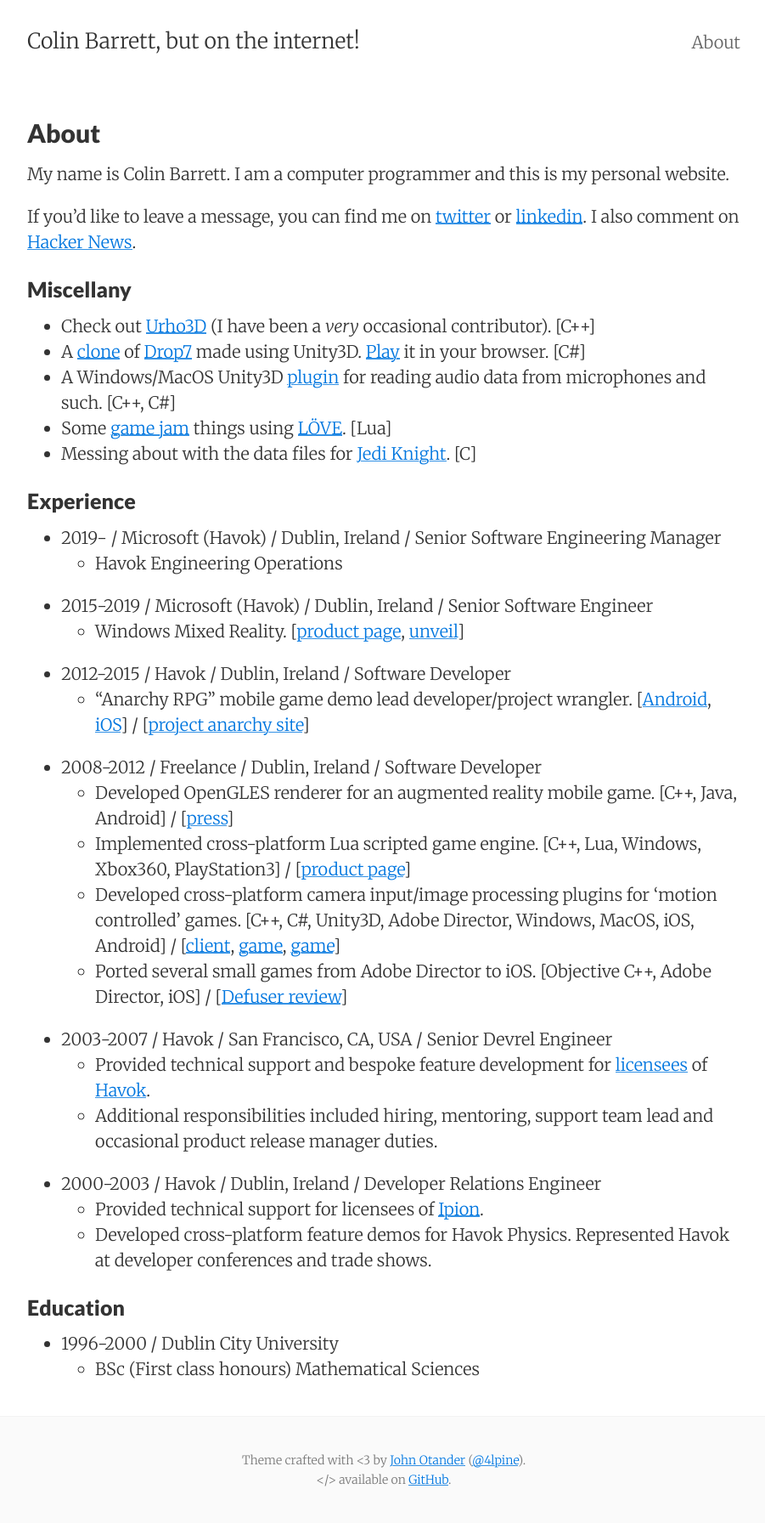
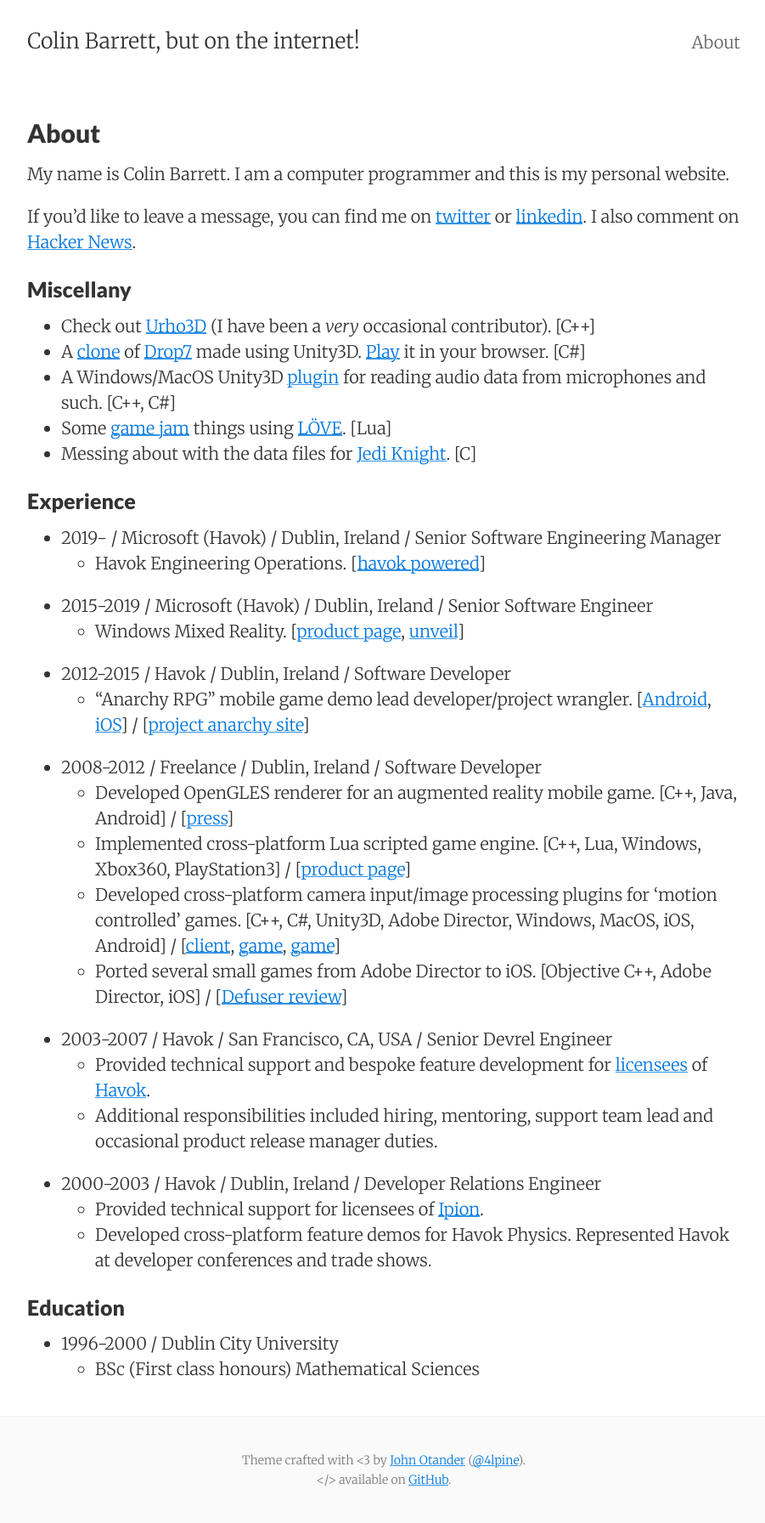
Before and after one commit to barrettcolin/barrettcolin.github.io, a Jekyll site: the page built from about.md, in a window 1280 px wide. Shown: the whole page at 85% size, without its empty margins (188-1089 px from the left). Built offline with Jekyll 4.4.1, drawn with Linux system fonts in a browser that asks for light colours.

Commit message:
Update about.md

```diff
--- a/about.md
+++ b/about.md
@@ -16,7 +16,7 @@ If you'd like to leave a message, you can find me on [twitter](http://twitter.co
 
 ### Experience
 * 2019- / Microsoft (Havok) / Dublin, Ireland / Senior Software Engineering Manager
-  * Havok Engineering Operations
+  * Havok Engineering Operations. \[[havok powered](https://www.havok.com/havok-powered/)]
 * 2015-2019 / Microsoft (Havok) / Dublin, Ireland / Senior Software Engineer
   * Windows Mixed Reality. \[[product page](https://www.microsoft.com/en-us/windows/windows-mixed-reality), [unveil](https://blogs.windows.com/windowsexperience/2017/10/03/the-era-of-windows-mixed-reality-begins-october-17)\]
 * 2012-2015 / Havok / Dublin, Ireland / Software Developer
```
